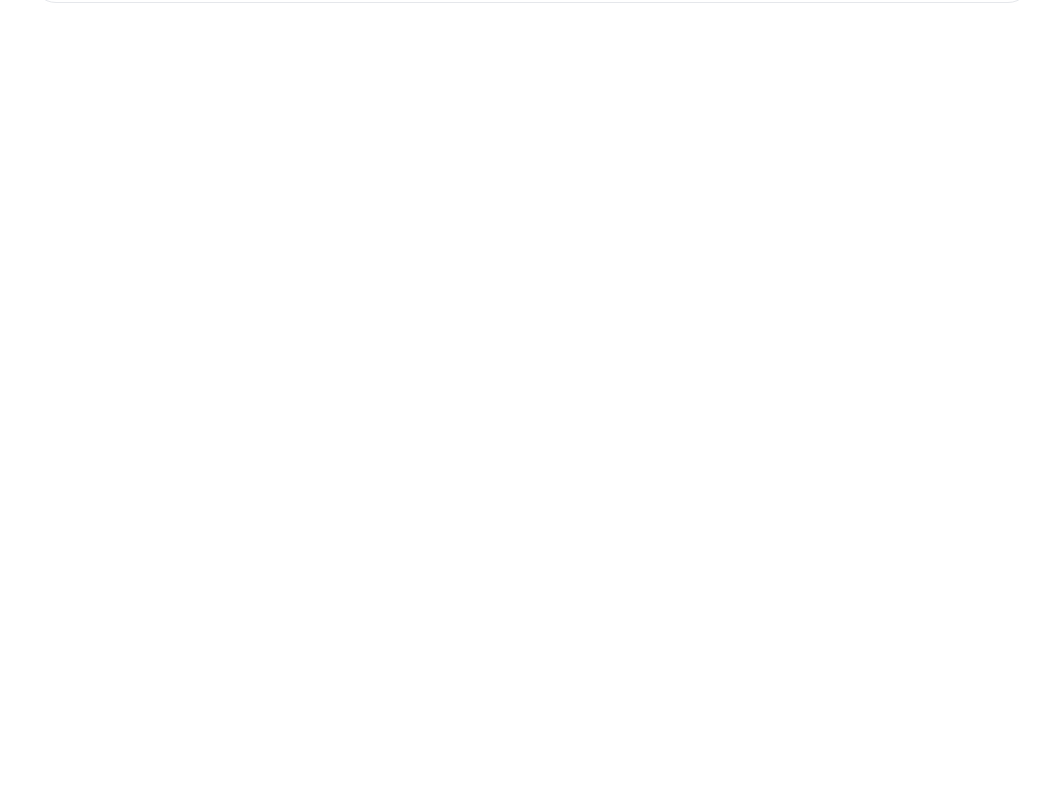
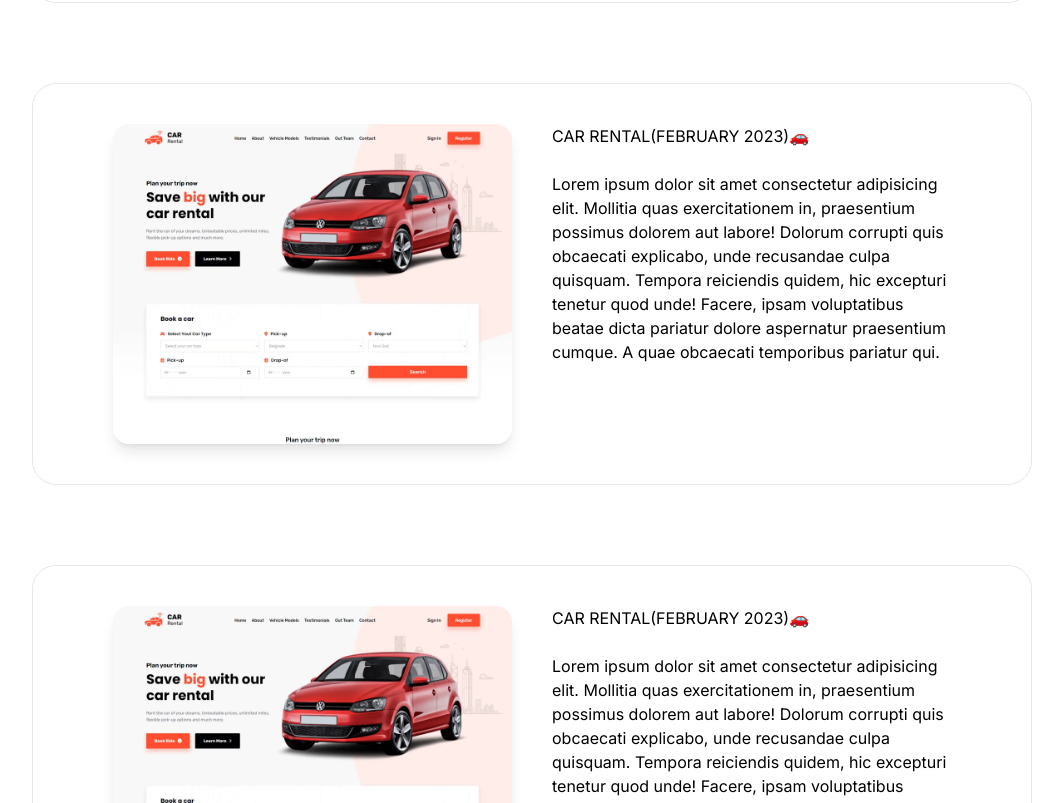
Before and after one commit to ali-reza-gh/personalweb, a Next.js app: page / in a window 1280 px wide. Shown: the part 1997-2800 px from the top of the page, without its empty margins (108-1171 px from the left). Before the commit the page ends 2080 px from the top, so only its background shows below. Built offline with nearby package versions, Linux system fonts and the light colour scheme.

Commit message:
project structure completed

```diff
--- a/app/JSON/data.json
+++ b/app/JSON/data.json
@@ -1,5 +1,4 @@
-
-    {
+[    {
     "id":1,
     "img":"/image/car.webp",
     "title":"CAR RENTAL(FEBRUARY 2023)🚗",
@@ -8,4 +7,41 @@
     "code":"url",
     "live":"url",
     "isOdd":true
+},{
+    "id":2,
+    "img":"/image/car.webp",
+    "title":"CAR RENTAL(FEBRUARY 2023)🚗",
+    "discription":"Lorem ipsum dolor sit amet consectetur adipisicing elit. Mollitia quas exercitationem in, praesentium possimus dolorem aut labore! Dolorum corrupti quis obcaecati explicabo, unde recusandae culpa quisquam. Tempora reiciendis quidem, hic excepturi tenetur quod unde! Facere, ipsam voluptatibus beatae dicta pariatur dolore aspernatur praesentium cumque. A quae obcaecati temporibus pariatur qui.",
+    "tech":{"frame":"React","ui":"Tailwind"},
+    "code":"url",
+    "live":"url",
+    "isOdd":false
+},{
+    "id":3,
+    "img":"/image/car.webp",
+    "title":"CAR RENTAL(FEBRUARY 2023)🚗",
+    "discription":"Lorem ipsum dolor sit amet consectetur adipisicing elit. Mollitia quas exercitationem in, praesentium possimus dolorem aut labore! Dolorum corrupti quis obcaecati explicabo, unde recusandae culpa quisquam. Tempora reiciendis quidem, hic excepturi tenetur quod unde! Facere, ipsam voluptatibus beatae dicta pariatur dolore aspernatur praesentium cumque. A quae obcaecati temporibus pariatur qui.",
+    "tech":{"frame":"React","ui":"Tailwind"},
+    "code":"url",
+    "live":"url",
+    "isOdd":true
+},{
+    "id":4,
+    "img":"/image/car.webp",
+    "title":"CAR RENTAL(FEBRUARY 2023)🚗",
+    "discription":"Lorem ipsum dolor sit amet consectetur adipisicing elit. Mollitia quas exercitationem in, praesentium possimus dolorem aut labore! Dolorum corrupti quis obcaecati explicabo, unde recusandae culpa quisquam. Tempora reiciendis quidem, hic excepturi tenetur quod unde! Facere, ipsam voluptatibus beatae dicta pariatur dolore aspernatur praesentium cumque. A quae obcaecati temporibus pariatur qui.",
+    "tech":{"frame":"React","ui":"Tailwind"},
+    "code":"url",
+    "live":"url",
+    "isOdd":false
+},{
+    "id":5,
+    "img":"/image/car.webp",
+    "title":"CAR RENTAL(FEBRUARY 2023)🚗",
+    "discription":"Lorem ipsum dolor sit amet consectetur adipisicing elit. Mollitia quas exercitationem in, praesentium possimus dolorem aut labore! Dolorum corrupti quis obcaecati explicabo, unde recusandae culpa quisquam. Tempora reiciendis quidem, hic excepturi tenetur quod unde! Facere, ipsam voluptatibus beatae dicta pariatur dolore aspernatur praesentium cumque. A quae obcaecati temporibus pariatur qui.",
+    "tech":{"frame":"React","ui":"Tailwind"},
+    "code":"url",
+    "live":"url",
+    "isOdd":true
 }
+]
--- a/app/component/Cart.jsx
+++ b/app/component/Cart.jsx
@@ -3,7 +3,7 @@ import Image from 'next/image';
 import React from 'react';
 
 const Cart = (data) => {
-    const {id, img,title, discription,tech, code, live} = data
+    const {id, img,title, discription,tech, code, live ,isOdd} = data
     return (
         <div className='flex border my-20 px-20 py-10 rounded-3xl gap-10'>
             <div className='w-1/2 h-80 overflow-hidden rounded-2xl shadow-lg'>
--- a/app/component/Project.jsx
+++ b/app/component/Project.jsx
@@ -4,18 +4,17 @@ import data from "@/app/JSON/data.json"
 
 const Project = () => {
 
+
     return (
         <div className=' w-[1000px] m-auto'>
             <p>Projects</p>
              <h3>Each project is a unique piece of development 🧩</h3>
-              <Cart {...data}/>
+             {data.map((e)=>{
+                return (
+             <Cart key={e.id} {...e}/>
+            );})}
         </div>
     );
 };
 
 export default Project;
-
-// {data.map((e)=>{
-    // return (
-    // <Cart key={e.id} {...i}/>
-//   );})}
```
Lines whose indentation alone changed are shown as unchanged.
